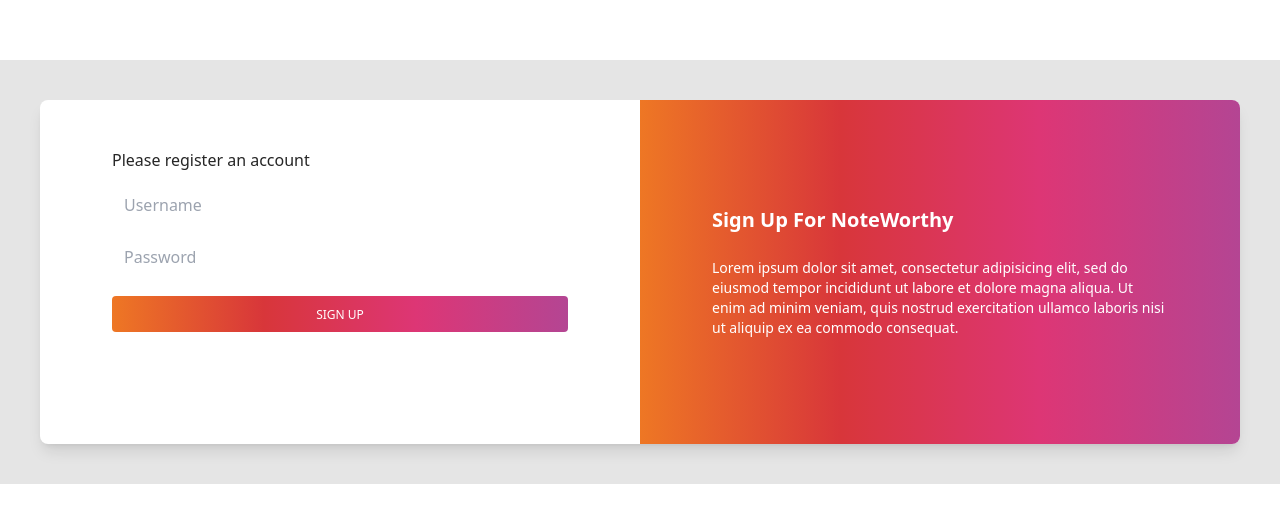
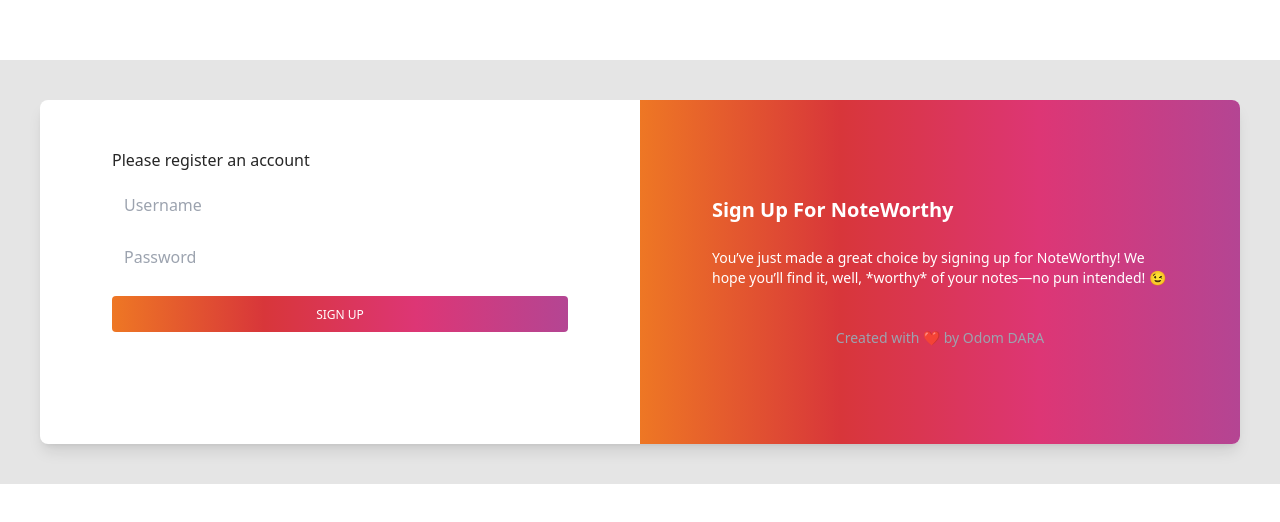
Before and after one commit to odomdara168/my-notes-apps, a Vue app in the folder notes-app-frontend/: page /register in a window 1280 px wide. Shown: the part 128-650 px from the top of the page. Built offline with nearby package versions, Linux system fonts and the light colour scheme.

Commit message:
Update RegisterForm.vue

```diff
--- a/notes-app-frontend/src/components/RegisterForm.vue
+++ b/notes-app-frontend/src/components/RegisterForm.vue
@@ -67,8 +67,12 @@
                 <div class="px-4 py-6 text-white md:mx-6 md:p-12">
                   <h4 class="mb-6 text-xl font-semibold">Sign Up For NoteWorthy</h4>
                   <p class="text-sm">
-                    Lorem ipsum dolor sit amet, consectetur adipisicing elit, sed do eiusmod tempor incididunt ut labore et dolore magna aliqua. Ut enim ad minim veniam, quis nostrud exercitation ullamco laboris nisi ut aliquip ex ea commodo consequat.
+                    You’ve just made a great choice by signing up for NoteWorthy! We hope you’ll find it, well, *worthy* of your notes—no pun intended! 😉
                   </p>
+                  <footer class="text-center text-gray-400 text-sm mt-10">
+  <p>Created with ❤️ by Odom DARA</p>
+</footer>
+
                 </div>
               </div>
             </div>
```
